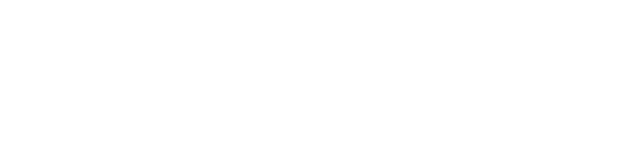
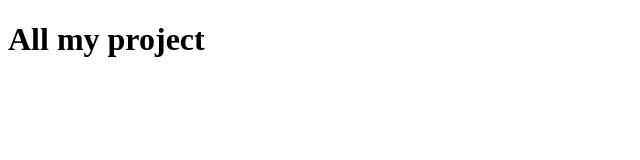
Before and after one commit to pNam0506/Project_resume, a plain HTML site: page Project.html in a window 1280 px wide. Shown: the whole page, without its empty margins (0-640 px from the left). Drawn offline with Linux system fonts and the light colour scheme.

Commit message:
Update Project.html

```diff
--- a/Project.html
+++ b/Project.html
@@ -6,6 +6,6 @@
     <title>Project</title>
 </head>
 <body>
-
+    <h1>All my project</h1>
 </body>
 </html>
```
